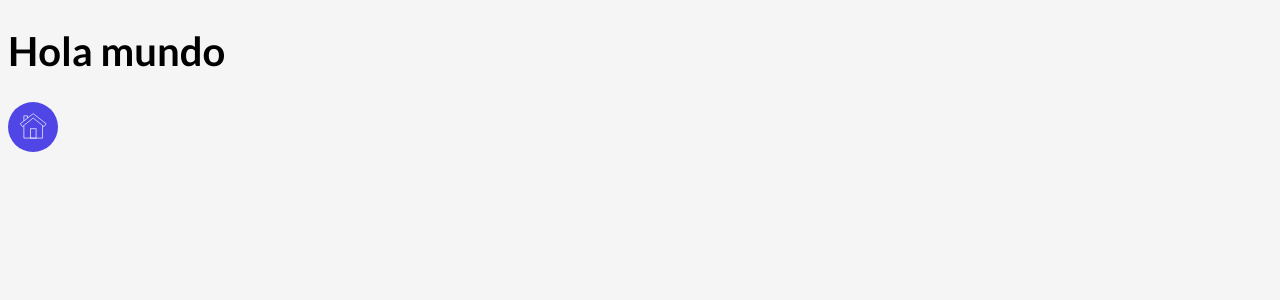
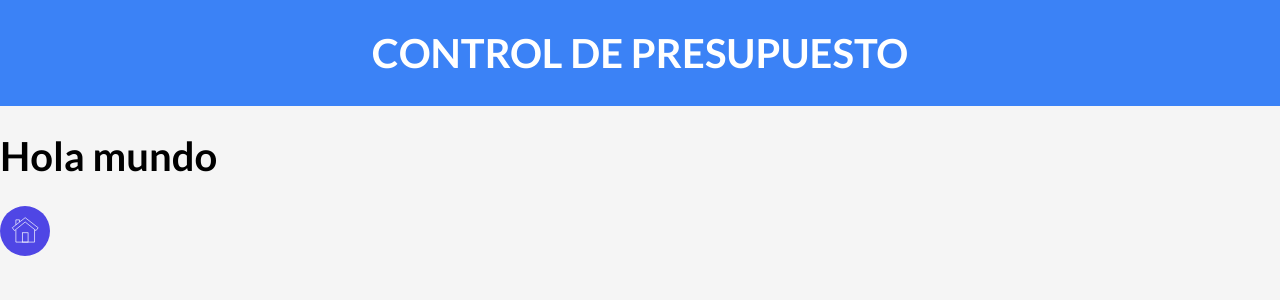
Before and after one commit to BrianC9/control-presupuesto, a React (Vite) app: page / in a window 1280 px wide. Shown: the top 300 px of the page. Built offline with nearby package versions, Linux system fonts and the light colour scheme.

Commit message:
readme created

```diff
--- a/index.html
+++ b/index.html
@@ -9,6 +9,10 @@
       href="https://fonts.googleapis.com/css2?family=Lato:wght@400;700;900&display=swap"
       rel="stylesheet"
     />
+    <link
+      rel="stylesheet"
+      href="https://necolas.github.io/normalize.css/8.0.1/normalize.css"
+    />
     <title>Vite App</title>
   </head>
   <body>
--- a/src/App.jsx
+++ b/src/App.jsx
@@ -1,7 +1,9 @@
+import Header from './components/Header';
 import casa from './img/icono_casa.svg';
 function App() {
   return (
     <div>
+      <Header />
       <h1>Hola mundo</h1>
       <img src={casa} width={50} />
     </div>
--- /dev/null
+++ b/src/components/Header.jsx
@@ -0,0 +1,11 @@
+import React from 'react';
+
+function Header() {
+  return (
+    <header>
+      <h1>Control de presupuesto</h1>
+    </header>
+  );
+}
+
+export default Header;
```
Also changed, not shown: 1 other file (tests, documents, lock files or other folders).
